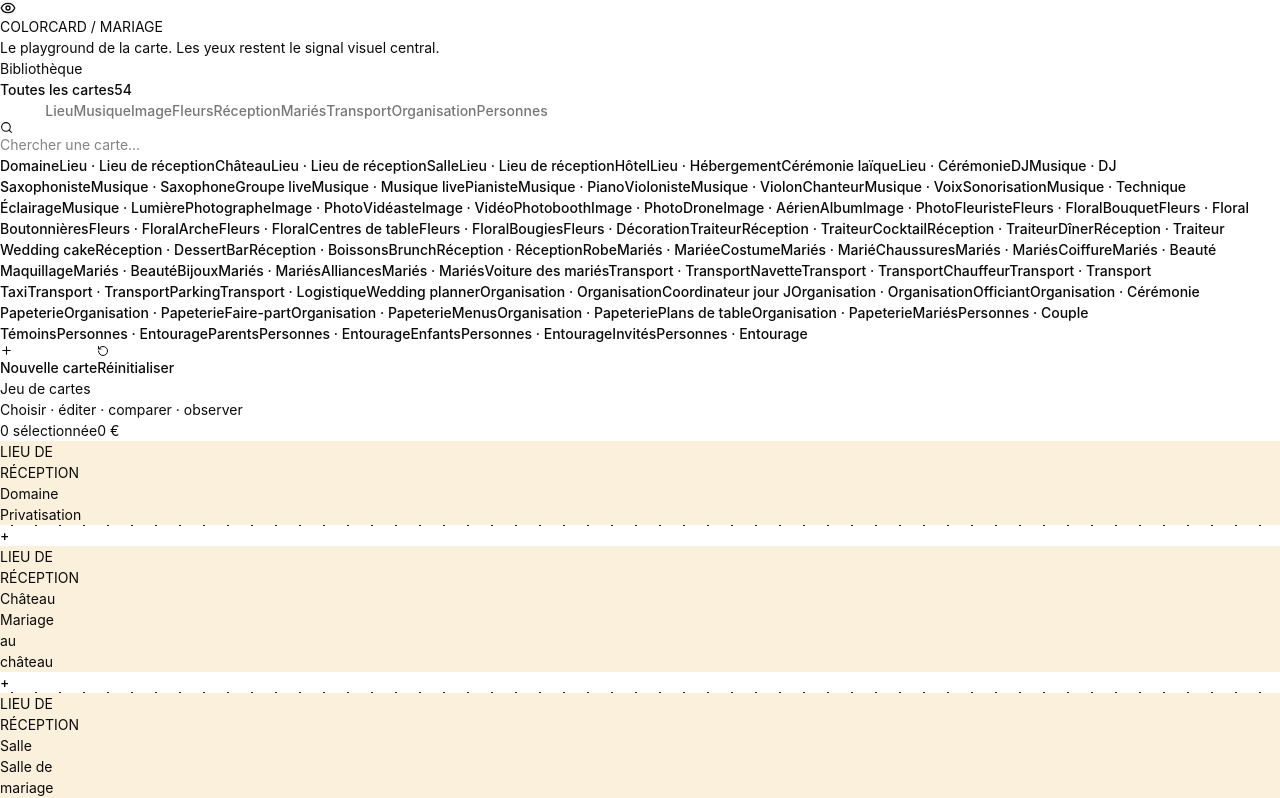
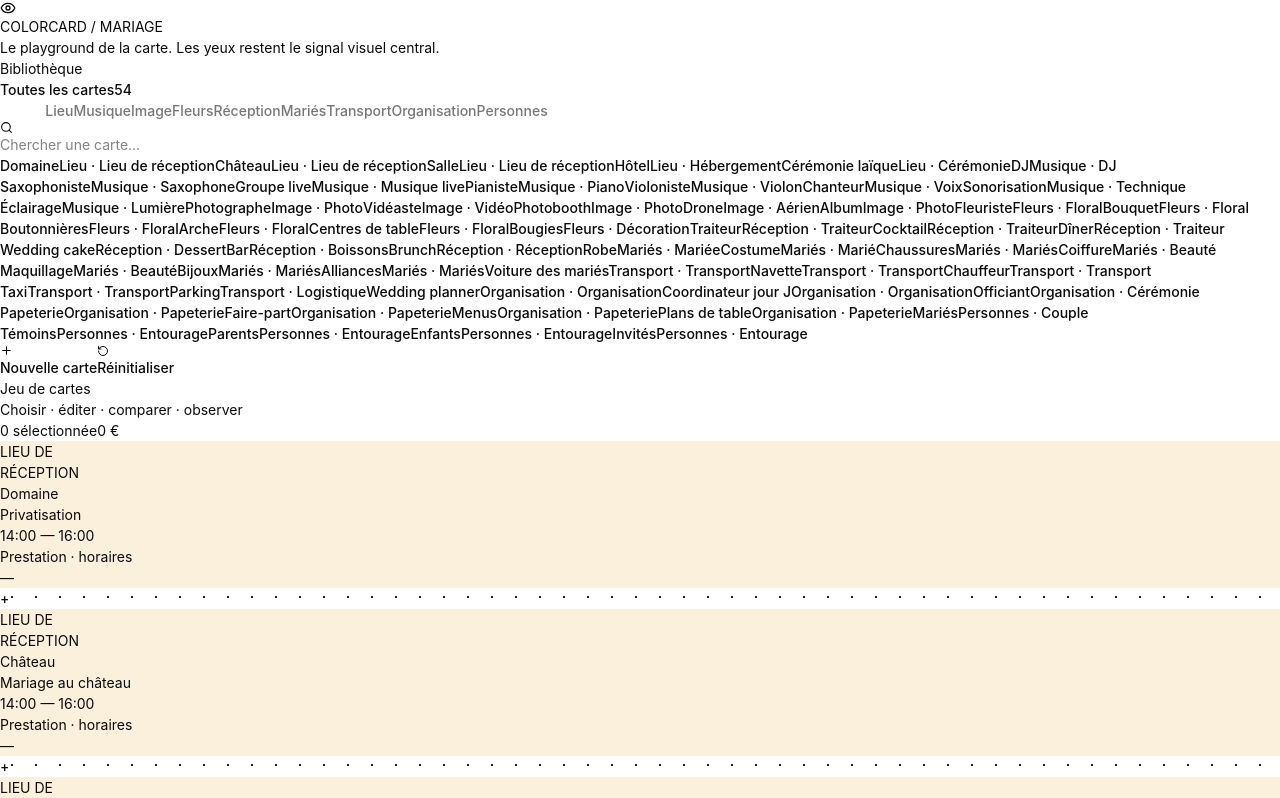
Before and after one commit to mattmezstitchlab/ColorCard, a React (Vite) app in the folder Interactive Eye-Following Card (Community)/: page / in a window 1280 px wide. Shown: the top 798 px of the page. Built offline with nearby package versions, Linux system fonts and the light colour scheme.

Commit message:
feat: show wedding card schedule and key info

```diff
--- a/Interactive Eye-Following Card (Community)/src/app/components/EyeCard.tsx
+++ b/Interactive Eye-Following Card (Community)/src/app/components/EyeCard.tsx
@@ -9,6 +9,9 @@ export interface EyeCardProps {
   hexDisplay?: string;
   name?: string;
   label?: string;
+  start?: string;
+  end?: string;
+  price?: number;
 }
 
 function Eyes({ eyeWhite, pupilColor }: { eyeWhite: string; pupilColor: string }) {
@@ -71,21 +74,31 @@ function Legend({
   hexDisplay,
   name,
   label,
+  start,
+  end,
+  price,
 }: {
   hexDisplay: string;
   name: string;
   label: string;
+  start: string;
+  end: string;
+  price: number;
 }) {
   return (
     <div className="relative shrink-0 w-full" data-name="legend">
       <div className="relative size-full">
         <div className="box-border content-stretch flex flex-col gap-4 items-start justify-start px-0 py-[9px] relative w-full">
           <Hero hexDisplay={hexDisplay} name={name} />
-          <div
-            className="font-['Inter:Medium',_sans-serif] font-medium leading-[0] min-w-full not-italic relative shrink-0 text-[#000000] text-[11px] text-left"
-            style={{ width: "min-content" }}
-          >
-            <p className="block leading-[normal]">{label}</p>
+          <div className="flex w-full items-center justify-between gap-3 text-[#000000]">
+            <div className="min-w-0 truncate text-[11px] font-medium leading-[normal]">{label}</div>
+            <div className="shrink-0 text-[11px] font-semibold leading-[normal]">{start} — {end}</div>
+          </div>
+          <div className="flex w-full items-center justify-between gap-3 text-[#000000]/65">
+            <div className="min-w-0 truncate text-[9px] leading-[normal]">Prestation · horaires</div>
+            <div className="shrink-0 text-[10px] font-semibold leading-[normal]">
+              {price > 0 ? new Intl.NumberFormat("fr-FR", { style: "currency", currency: "EUR", maximumFractionDigits: 0 }).format(price) : "—"}
+            </div>
           </div>
         </div>
       </div>
@@ -101,6 +114,9 @@ export function EyeCard({
   hexDisplay = "#0062AD",
   name = "Cookie Monster",
   label = "Sesame Street",
+  start = "14:00",
+  end = "16:00",
+  price = 0,
 }: EyeCardProps) {
   return (
     <div
@@ -110,7 +126,7 @@ export function EyeCard({
       <div className="flex flex-col justify-center overflow-clip relative size-full">
         <div className="box-border content-stretch flex flex-col gap-2 items-start justify-center p-[18px] relative">
           <Monster monsterBg={monsterBg} eyeWhite={eyeWhite} pupilColor={pupilColor} />
-          <Legend hexDisplay={hexDisplay} name={name} label={label} />
+          <Legend hexDisplay={hexDisplay} name={name} label={label} start={start} end={end} price={price} />
         </div>
       </div>
     </div>
```
